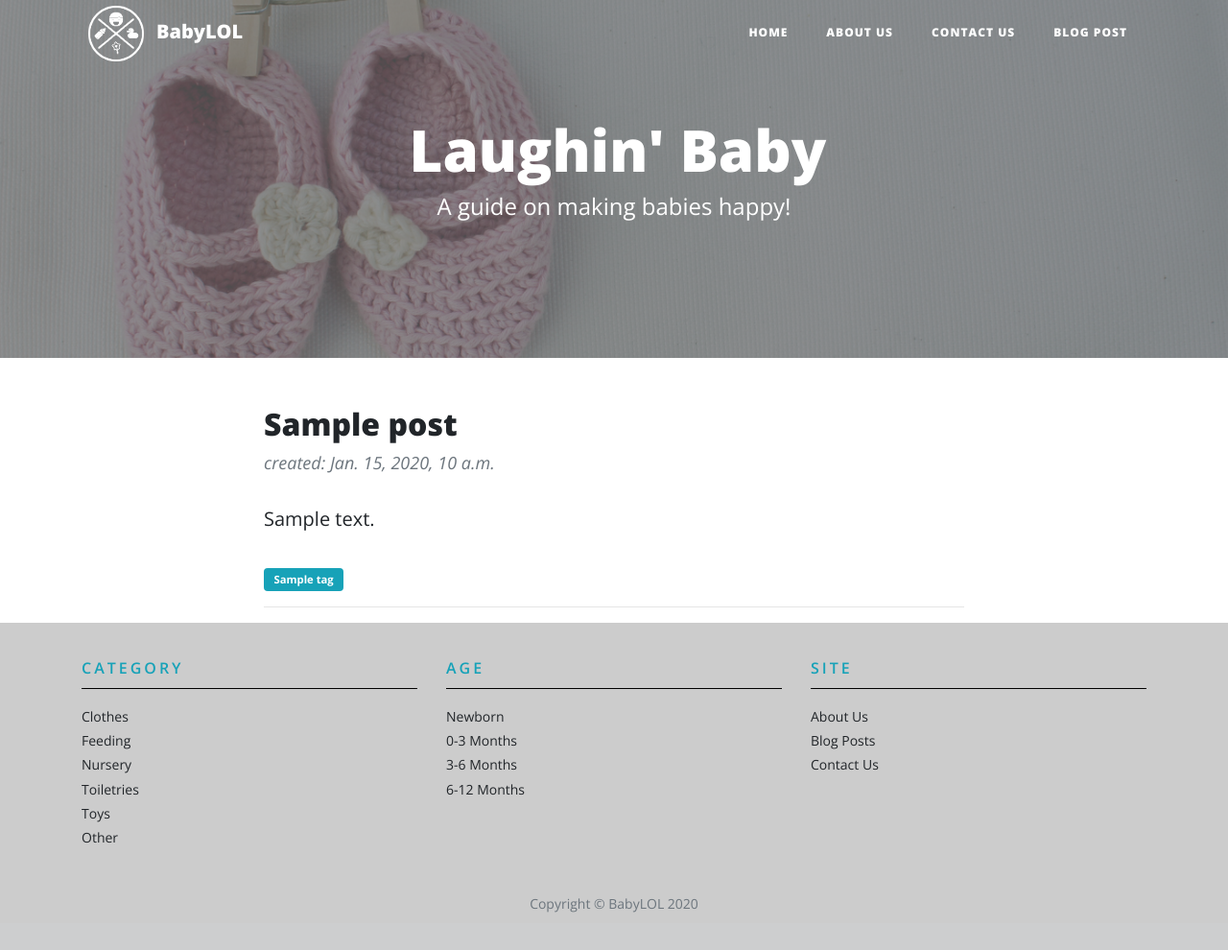
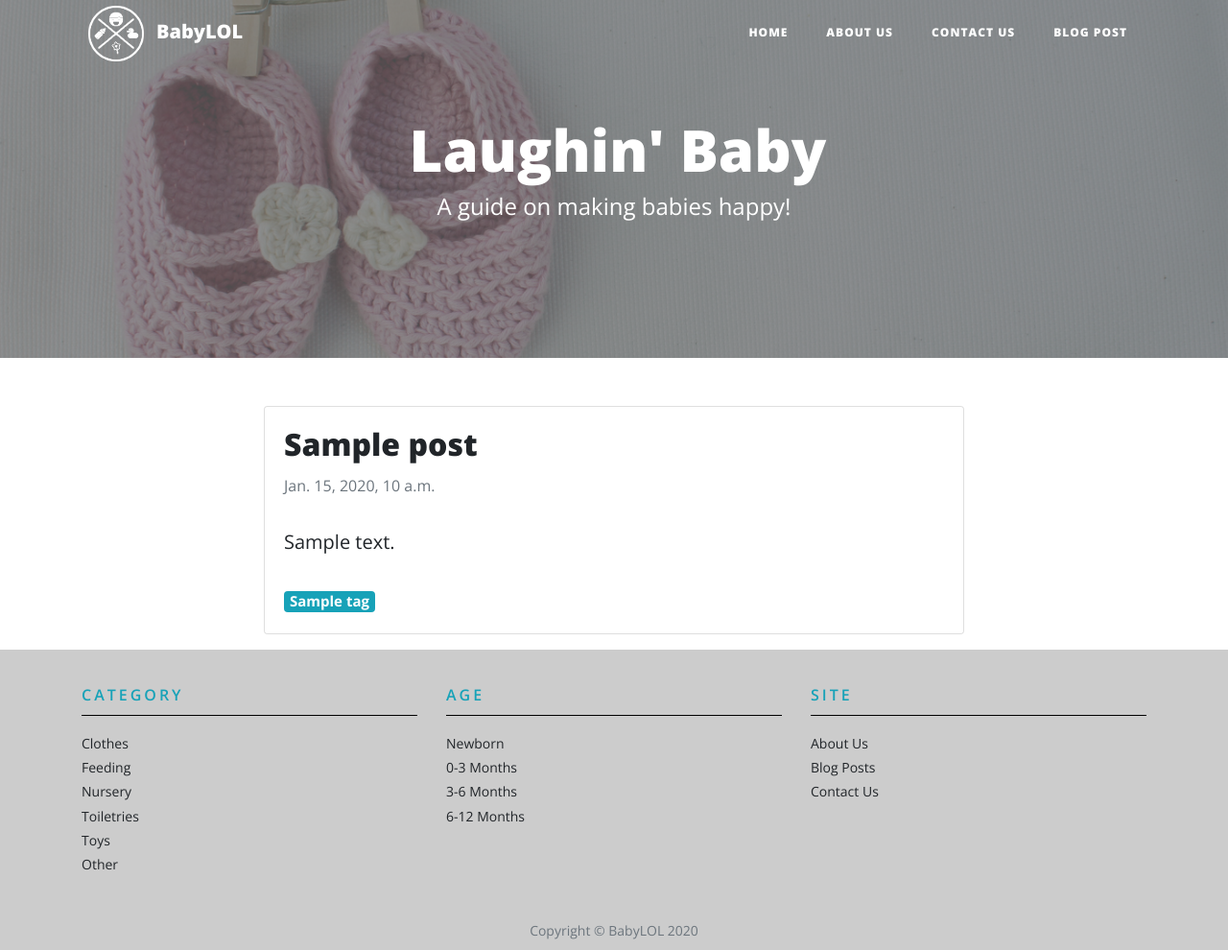
Before and after one commit to ahhlexk/babyproducts, a Django app: template blog/templates/blog/post_list.html in a window 1280 px wide. Shown: the whole page at 96% size. Before the commit the page ends 951 px from the top, so only its background shows below. Run offline with Django 3.2, Linux system fonts and the light colour scheme; the template is opened without the code that fills it: most values are stand-ins (such as "Sample title", 1, 10 or a date in 2020); some libraries are stand-ins or nearby versions.

Commit message:
updated the post lists to cards instead of just list

```diff
--- a/blog/templates/blog/post_list.html
+++ b/blog/templates/blog/post_list.html
@@ -2,16 +2,19 @@
 
 {% block content %}
     {% for post in posts %}
-    <div class="post-preview">
-        <a href="#">
-            <h2 class="post-title"><a href="{% url 'post_detail' pk=post.pk %}">{{ post.title }}</a></h2>
-            <p class="post-meta">created: {{ post.published_date }}</p>
-            <p class="post-subtitle"><p>{{ post.description|safe }}</p>
-            {% for tag in post.tags.all %}
-            <span class="badge badge-info"><a class="badge badge-info" href="{% url 'tagged' tag.slug %}">{{ tag }}</a></span>
-            {% endfor %}
-            <hr>
-        </a>
+    <div class="card mb-3">
+
+        <div class="row no-gutters">
+            <div class="card-body">
+                <h2 class="post-title" style="transform: rotate(0);"><a class="stretched-link" href="{% url 'post_detail' pk=post.pk %}">{{ post.title }}</a></h2>
+                <small class="text-muted">{{ post.published_date }}</small>
+                <p class="post-subtitle" style="transform: rotate(0);"><a class="text-decoration-none stretched-link" href="{% url 'post_detail' pk=post.pk %}">{{ post.description|safe }}</a></p>
+                {% for tag in post.tags.all %}
+                <span class="badgee-info"><a class="badge badge-info" href="{% url 'tagged' tag.slug %}">{{ tag }}</a></span>
+                {% endfor %}
+
+            </div>
+        </div>
     </div>
     {% endfor %}
 {% endblock %}
```
